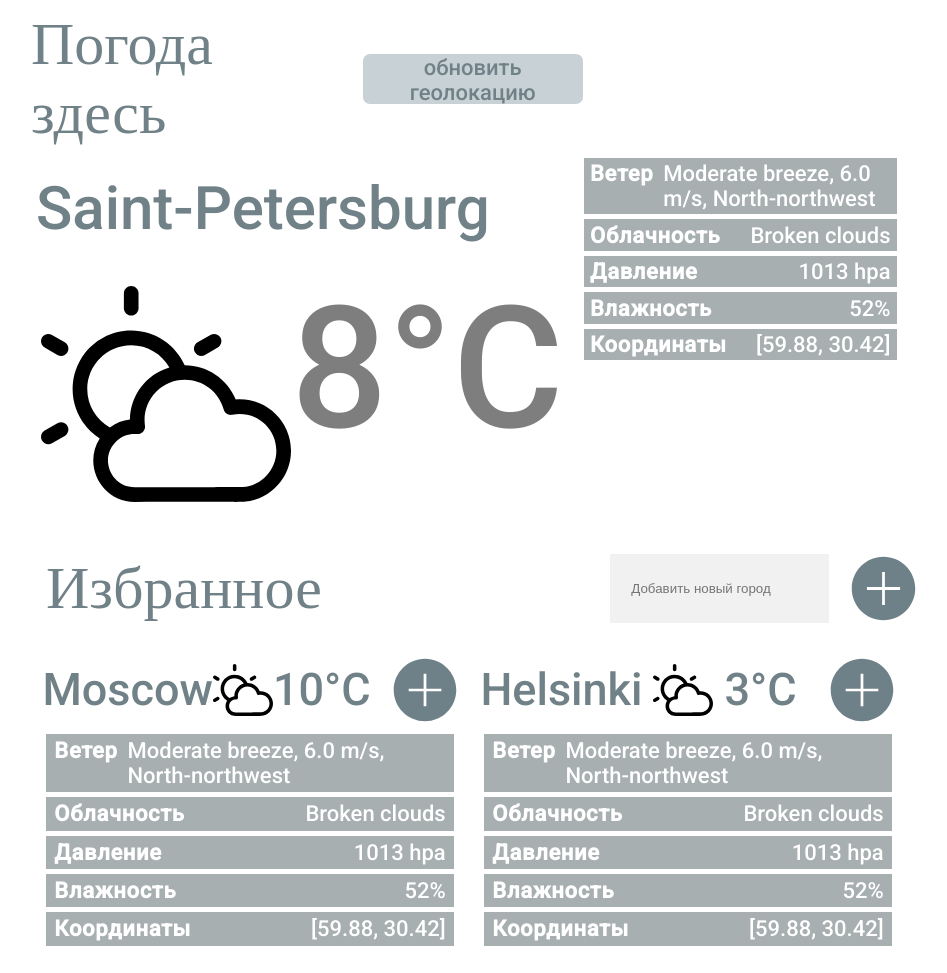
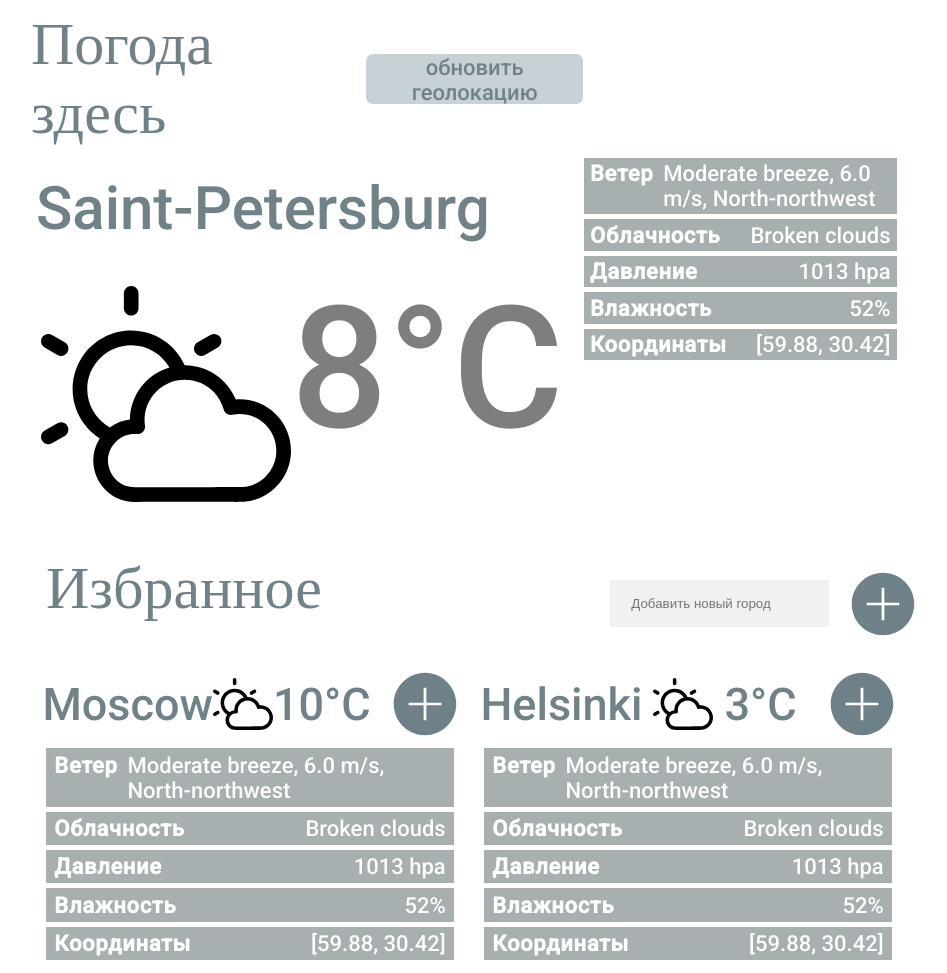
Before and after one commit to melZula/Web-ITMO-2, a plain HTML site: page 1/index.html in a window 1280 px wide. Shown: the top 973 px of the page, without its empty margins (171-1118 px from the left). Drawn offline with Linux system fonts and the light colour scheme.

Commit message:
done 1lab

```diff
--- a/1/style.css
+++ b/1/style.css
@@ -46,6 +46,9 @@ header {
     }
     header {
         width: 63%;
+    }
+    .fv a {
+        flex-grow: 0 !important;
     }
 }
 @media (min-width: 1280px) {
@@ -96,21 +99,27 @@ li {
 .fv {
     margin: 10px;
     margin-top: 20px;
+    align-items: baseline;
+    flex-wrap: wrap;
 }
 .fv span, header>a {
     font-family: 'Times New Roman', Times, serif;
     font-size: 60px;
     order: -3;
+    margin-right: 10px;
 }
 .fv input {
     background-color: #f1f1f1;
     border: none;
     padding: 6% 8%;
+    flex-grow: 1;
 }
 .fv a {
     display: flex;
     flex-direction: row;
     margin-right: 2%;
+    align-items: center;
+    flex-grow: 1;
 }
 .favorite div img {
     width: 60px;
```
